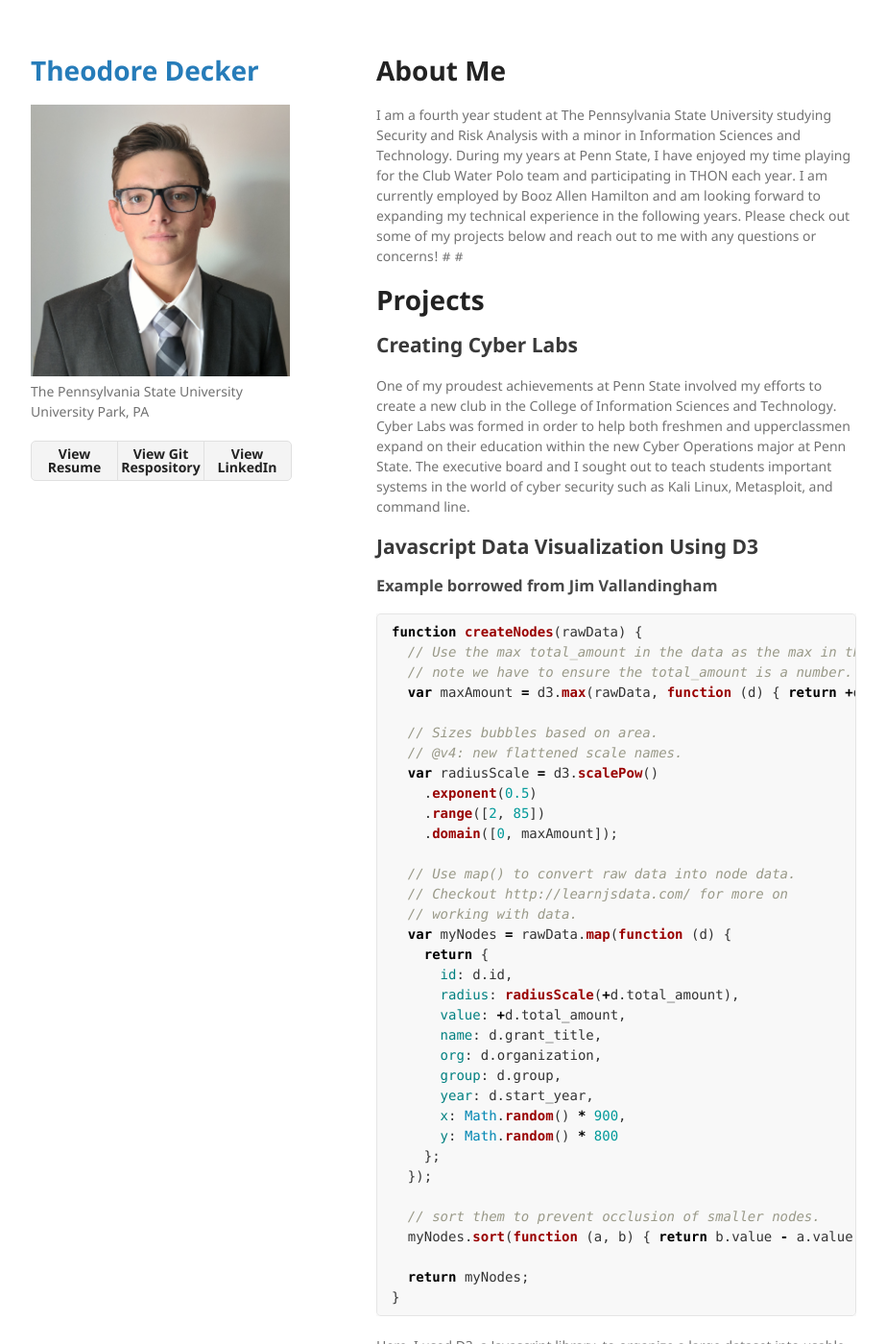
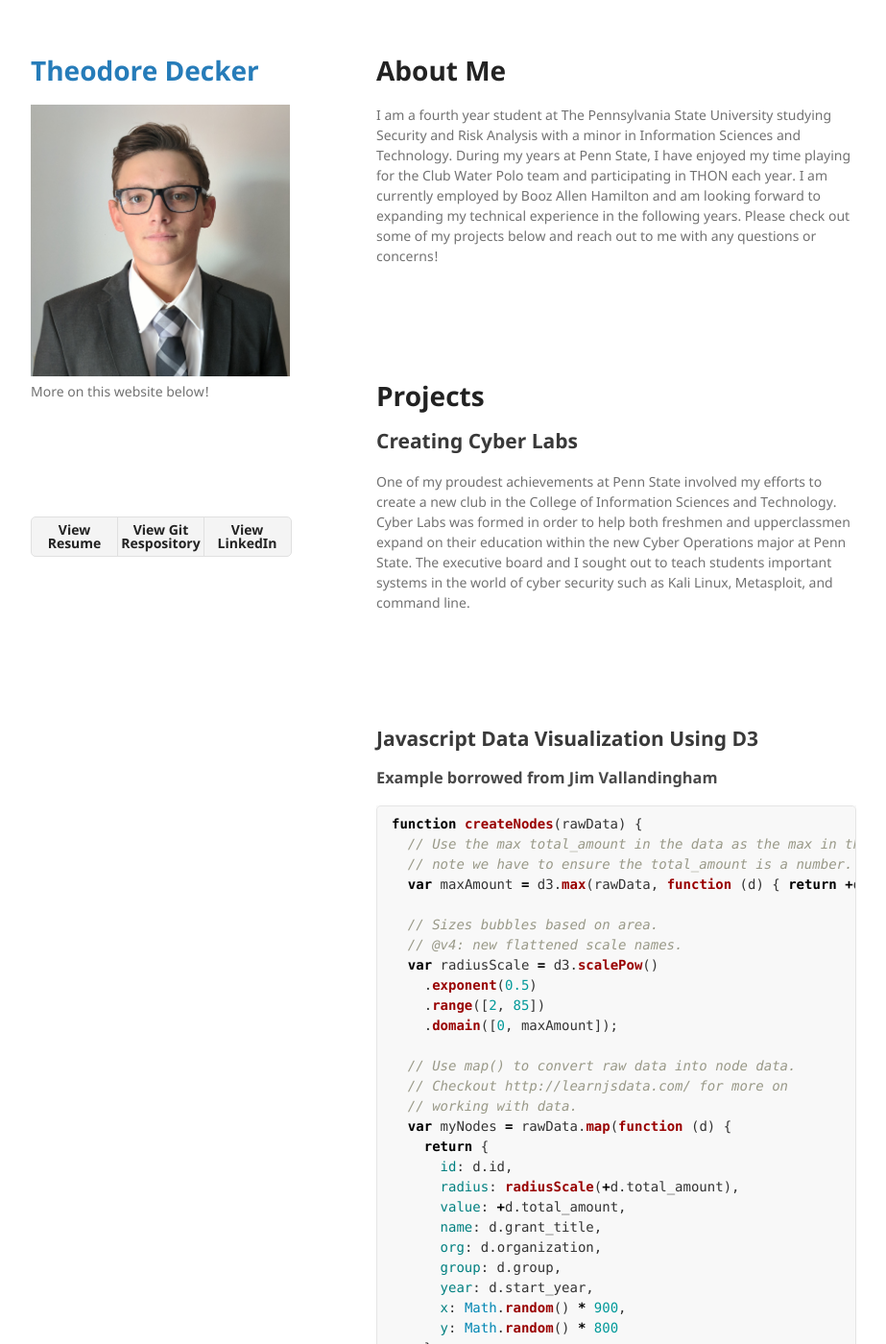
Before and after one commit to theodore-decker/theodore-decker.github.io, a Jekyll site: the page built from index.md, in a window 1280 px wide and 1400 px high. Shown: the whole window at 96% size, without its empty margins (178-1101 px from the left). Built offline with Jekyll 4.4.1, drawn with Linux system fonts in a browser that asks for light colours; our own code applies the rules of GitHub Pages for plain Markdown files.

Commit message:
white_space

```diff
--- a/_config.yml
+++ b/_config.yml
@@ -1,6 +1,6 @@
 title: Theodore Decker
 logo: /assets/img/ted.png
 
-description: The Pennsylvania State University University Park, PA
+description: More on this website below!
 show_downloads: true
 theme: jekyll-theme-minimal
--- a/_sass/jekyll-theme-minimal.scss
+++ b/_sass/jekyll-theme-minimal.scss
@@ -16,6 +16,7 @@ h1, h2, h3, h4, h5, h6 {
 
 p, ul, ol, table, pre, dl {
   margin:0 0 20px;
+  padding-bottom: 100px;
 }
 
 h1, h2, h3 {
--- a/index.md
+++ b/index.md
@@ -5,11 +5,8 @@ layout: default
 # About Me
 
 I am a fourth year student at The Pennsylvania State University studying Security and Risk Analysis with a minor in Information Sciences and Technology. During my years at Penn State, I have enjoyed my time playing for the Club Water Polo team and participating in THON each year. I am currently employed by Booz Allen Hamilton and am looking forward to expanding my technical experience in the following years. Please check out some of my projects below and reach out to me with any questions or concerns!
-#
-#
+
 # Projects
-
-
 
 ## Creating Cyber Labs
 One of my proudest achievements at Penn State involved my efforts to create a new club in the College of Information Sciences and Technology. Cyber Labs was formed in order to help both freshmen and upperclassmen expand on their education within the new Cyber Operations major at Penn State. The executive board and I sought out to teach students important systems in the world of cyber security such as Kali Linux, Metasploit, and command line.
```
